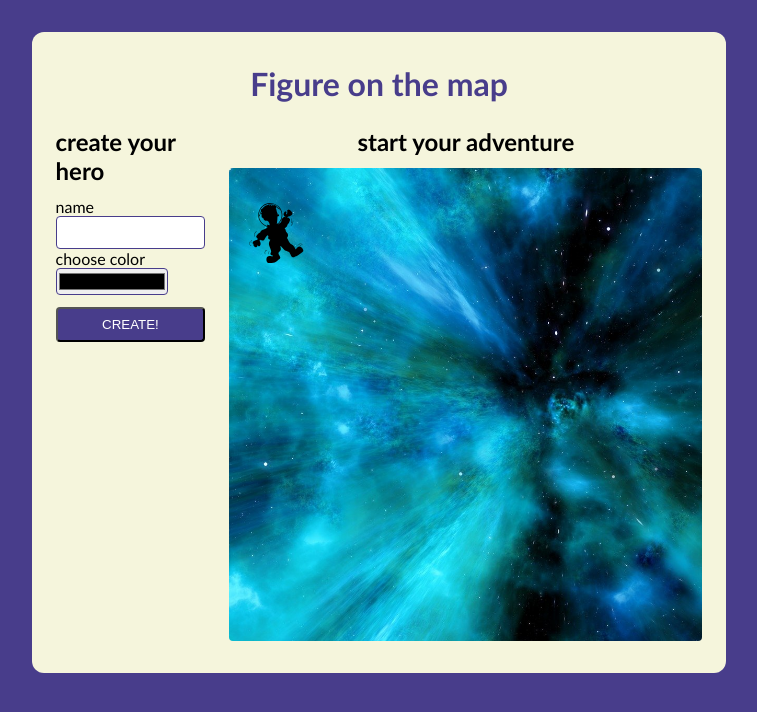
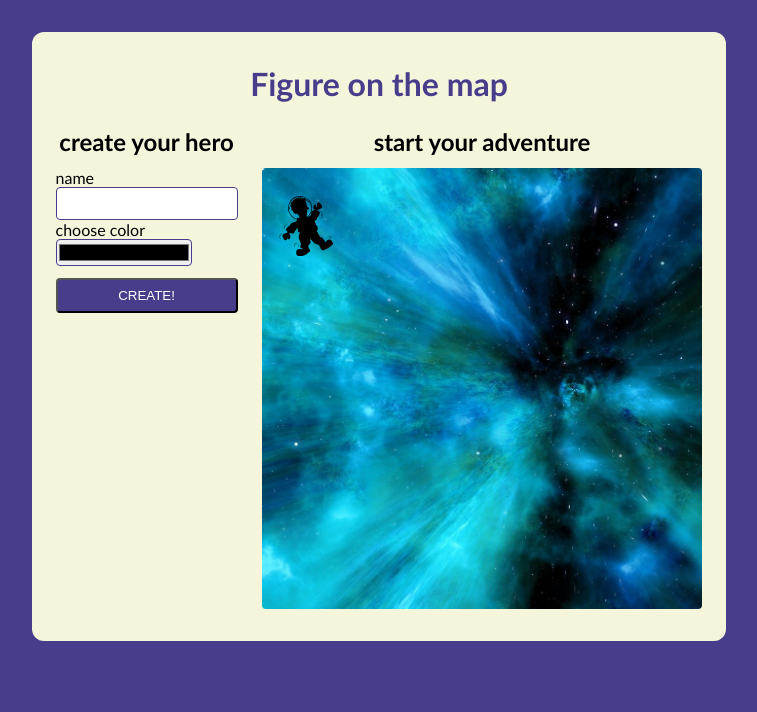
Before and after one commit to MartaKMB/figure-on-the-map-for-nexus, a React (Vite) app: page / in a window 1280 px wide. Shown: the top 712 px of the page, without its empty margins (261-1018 px from the left). Built offline with nearby package versions, Linux system fonts and the light colour scheme.

Commit message:
perf: styles improvement

```diff
--- a/src/App.module.css
+++ b/src/App.module.css
@@ -32,10 +32,10 @@
 
 @media (min-width: 1024px) {
   .content > :first-child {
-    flex: 1 1 calc(25% - 12px);
+    flex: 1 1 calc(30% - 12px);
   }
 
   .content > :last-child {
-    flex: 3 1 calc(75% - 12px);
+    flex: 3 1 calc(70% - 12px);
   }
 }
--- a/src/components/Form/Form.module.css
+++ b/src/components/Form/Form.module.css
@@ -3,6 +3,11 @@
     gap: 12px;
     margin-top: 24px;
     flex-direction: column;
+}
+
+.title {
+    width: 100%;
+    text-align: center;
 }
 
 .input {
--- a/src/components/Form/Form.tsx
+++ b/src/components/Form/Form.tsx
@@ -25,7 +25,7 @@ export function Form({ onFormSubmit }: FormProps) {
 
   return (
     <section className={styles.container}>
-      <h2>create your hero</h2>
+      <h2 className={styles.title}>create your hero</h2>
       <form
         onSubmit={(e) => {
           e.preventDefault();
```
